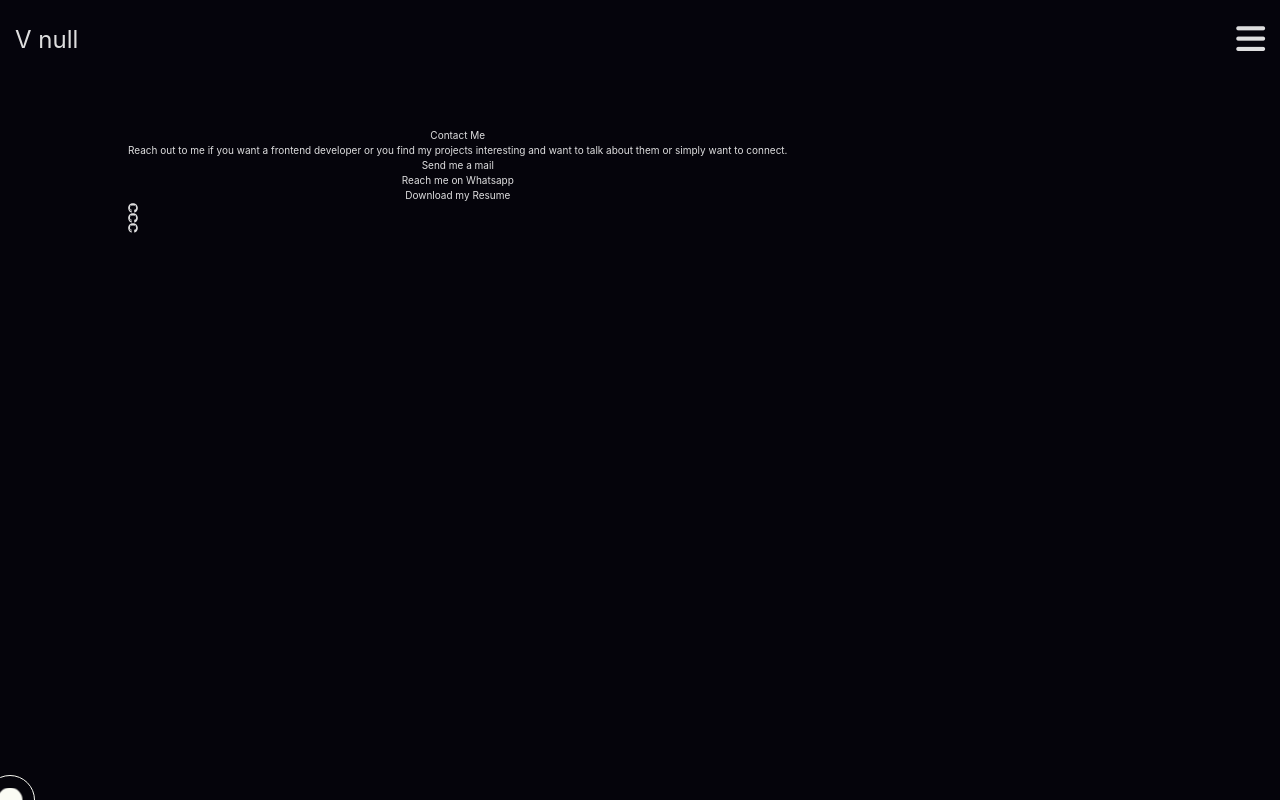
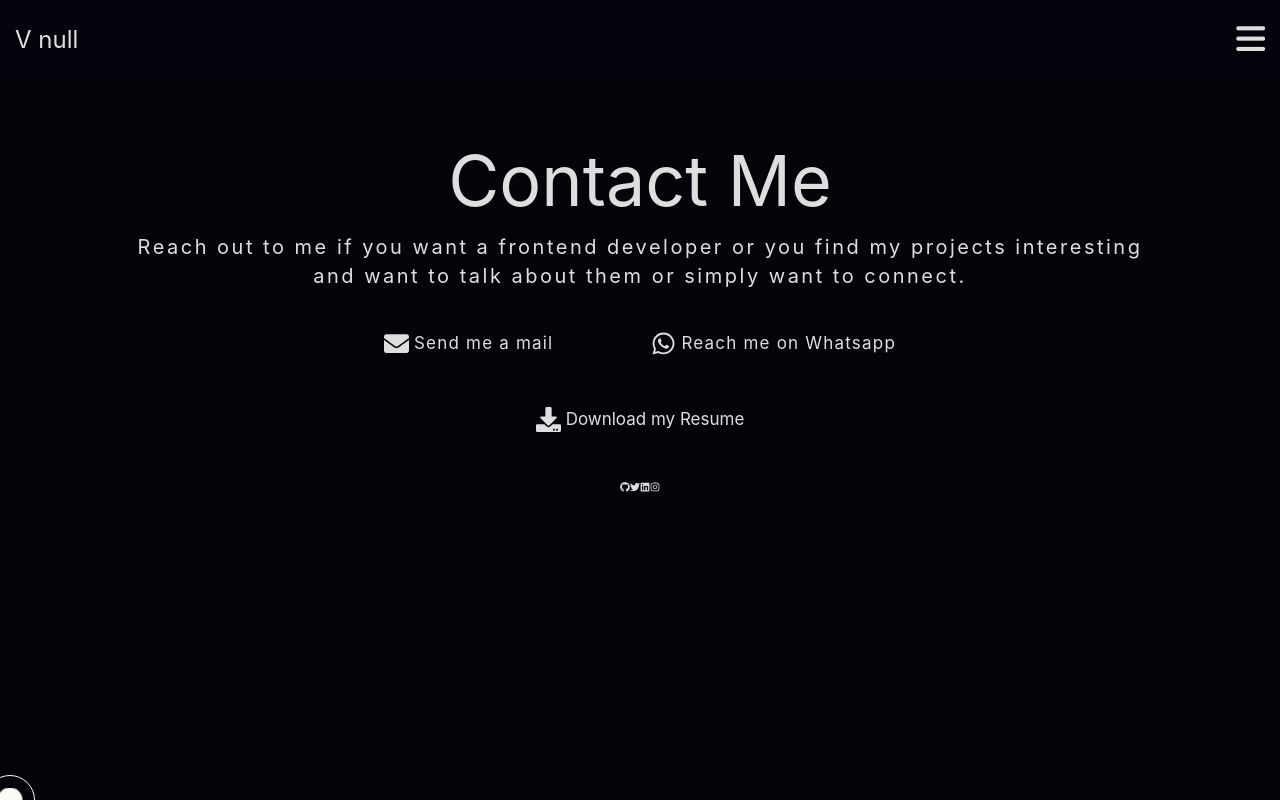
Before and after one commit to Vee-keme/portfolio1, a React (Vite) app: page /contact in a window 1280 px wide. Built offline with nearby package versions, Linux system fonts and the light colour scheme.

Commit message:
update code

```diff
--- a/src/pages/ContactPage.jsx
+++ b/src/pages/ContactPage.jsx
@@ -2,14 +2,16 @@ import React from "react";
 import "../styles/Contactpage.css";
 import { motion } from "framer-motion";
 import { Link } from "react-router-dom";
-import { FaJs } from "react-icons/fa";
+import { FaDownload, FaJs } from "react-icons/fa";
 import {
   FaGithub,
   FaLinkedin,
   FaInstagram,
   FaTwitter,
-  FaHashno,
+  FaEnvelope,
+  FaWhatsapp,
 } from "react-icons/fa";
+import resume from "../assets/resume.pdf";
 
 export default function ContactPage() {
   return (
@@ -27,29 +29,45 @@ export default function ContactPage() {
           connect.
         </h3>
 
+        <div className="Contactpage-socials">
+          <div className="Contactpage-socials__text1">
             <div>
-          <div>Send me a mail</div>
-
-          <div>Reach me on Whatsapp</div>
-        </div>
-        <div>
-          <div>
-            <a href=""> Download my Resume</a>
+              <FaEnvelope className="Contactpage-socials__text1-icon" />
+              <p>Send me a mail</p>
             </div>
 
-          <section>
             <div>
+              <FaWhatsapp className="Contactpage-socials__text1-icon" />
+              <p>Reach me on Whatsapp</p>
+            </div>
+          </div>
+
+          <div className="Contactpage-socials__text2">
+            <FaDownload className="Contactpage-socials__text2-icon" />
+            <a
+              href={resume}
+              download={resume}
+              className="Contactpage-socials__text2-text"
+            >
+              {" "}
+              Download my Resume
+            </a>
+          </div>
+
+          <div className="Contactpage-socials__icons">
             <Link to="#">
               <FaGithub />
             </Link>
             <Link to="#">
-                <FaGithub />
+              <FaTwitter />
             </Link>
             <Link to="#">
-                <FaGithub />
+              <FaLinkedin />
+            </Link>
+            <Link to="#">
+              <FaInstagram />
             </Link>
           </div>
-          </section>
         </div>
       </section>
     </motion.div>
--- a/src/styles/Contactpage.css
+++ b/src/styles/Contactpage.css
@@ -4,6 +4,8 @@
   background-color: #05040b;
   overflow-x: hidden;
   display: flex;
+  justify-content: center;
+  /* align-items: center; */
   padding-top: 10%;
   padding-left: 10%;
   padding-right: 10%;
@@ -15,4 +17,51 @@
   .Contactpage section {
     margin-top: 0;
   }
+  .Contactpage section h2 {
+    font-size: 7rem;
+  }
+  .Contactpage section h3 {
+    font-size: 2rem;
+    line-height: 29px;
+    letter-spacing: 2.5px;
+  }
+  .Contactpage-socials {
+    display: flex;
+    margin-top: 4rem;
+    align-items: center;
+    flex-direction: column;
+    gap: 5rem;
+  }
+  .Contactpage-socials__text1 {
+    display: flex;
+    justify-content: space-between;
+    width: 50%;
+  }
+
+  .Contactpage-socials__text1-icon,
+  .Contactpage-socials__text2-icon {
+    font-size: 2.5rem;
+  }
+
+  .Contactpage-socials__text1 div {
+    display: flex;
+    gap: 5px;
+    cursor: pointer;
+  }
+  .Contactpage-socials__text1 div p,
+  .Contactpage-socials__text2-text {
+    font-size: 1.7rem;
+    /* line-height: 50px; */
+    /* text-indent: center; */
+  }
+  .Contactpage-socials__text2 {
+    display: flex;
+    justify-content: center;
+    gap: 5px;
+    cursor: pointer;
+  }
+
+  .Contactpage-socials__icons {
+    display: flex;
+  }
 }
```
Also changed, not shown: 1 other file (tests, documents, lock files or other folders). Lines whose indentation alone changed are shown as unchanged.
